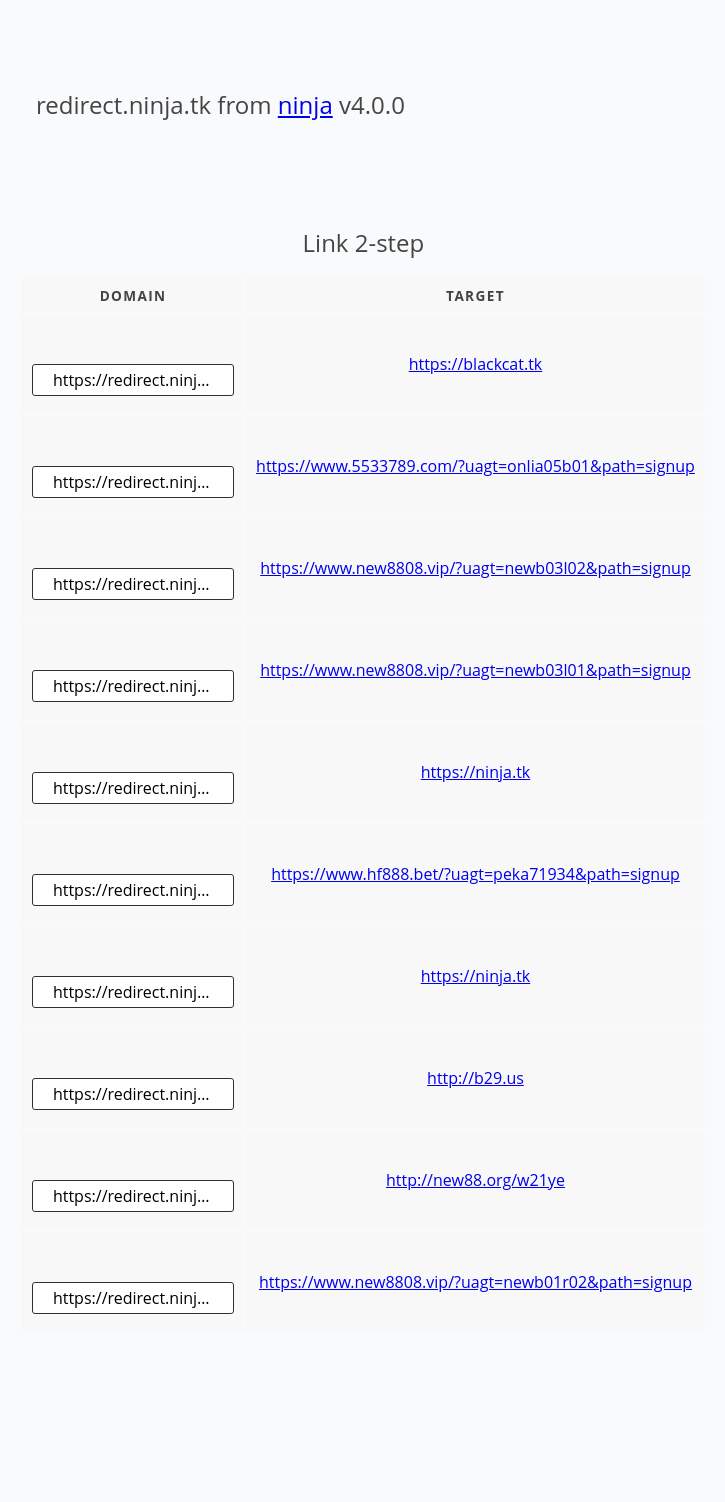
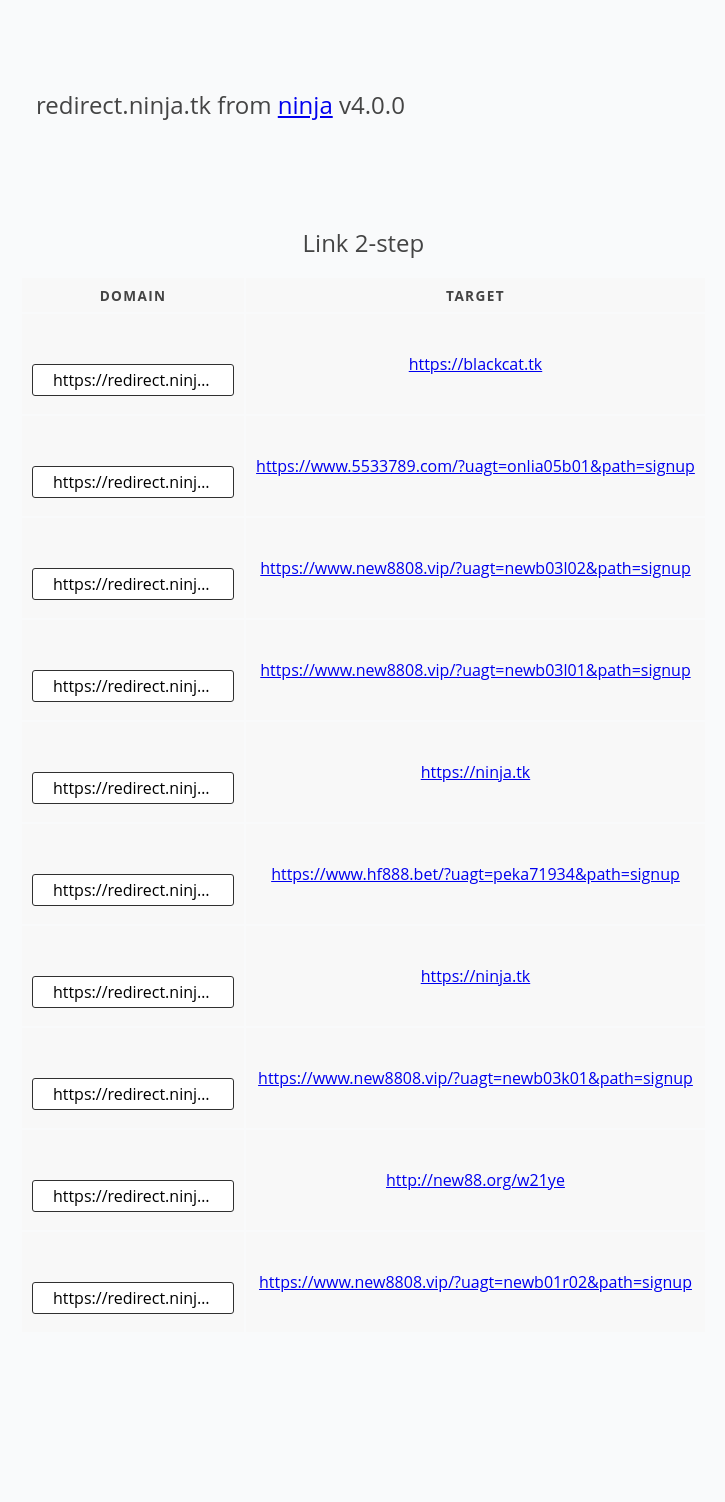
Before and after one commit to thaoam/ninja-redirects, a Jekyll site: the page built from list.md, in a window 1280 px wide. Shown: the whole page, without its empty margins (236-961 px from the left). Built offline with Jekyll 4.4.1, drawn with Linux system fonts in a browser that asks for light colours; some of the changed lines change nothing that is shown.

Commit message:
Update from Forestry.io Quan ly Ten mien updated _domains/huyhainew88.com.md

```diff
--- a/_domains/huyhainew88.com.md
+++ b/_domains/huyhainew88.com.md
@@ -1,5 +1,5 @@
 ---
 title: huyhainew88.com
-redirect_to: http://b29.us
+redirect_to: https://www.new8808.vip/?uagt=newb03k01&path=signup
 
 ---
```
